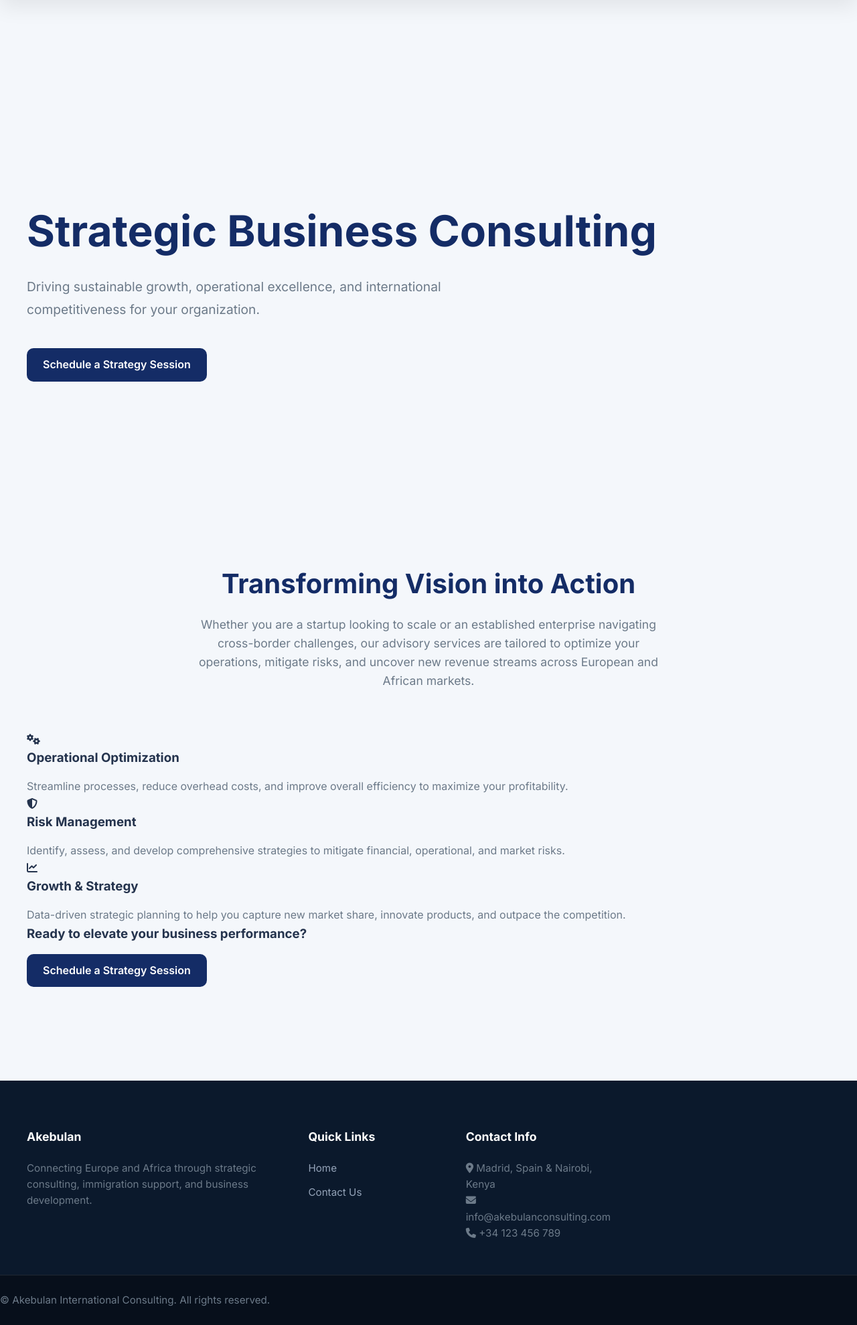
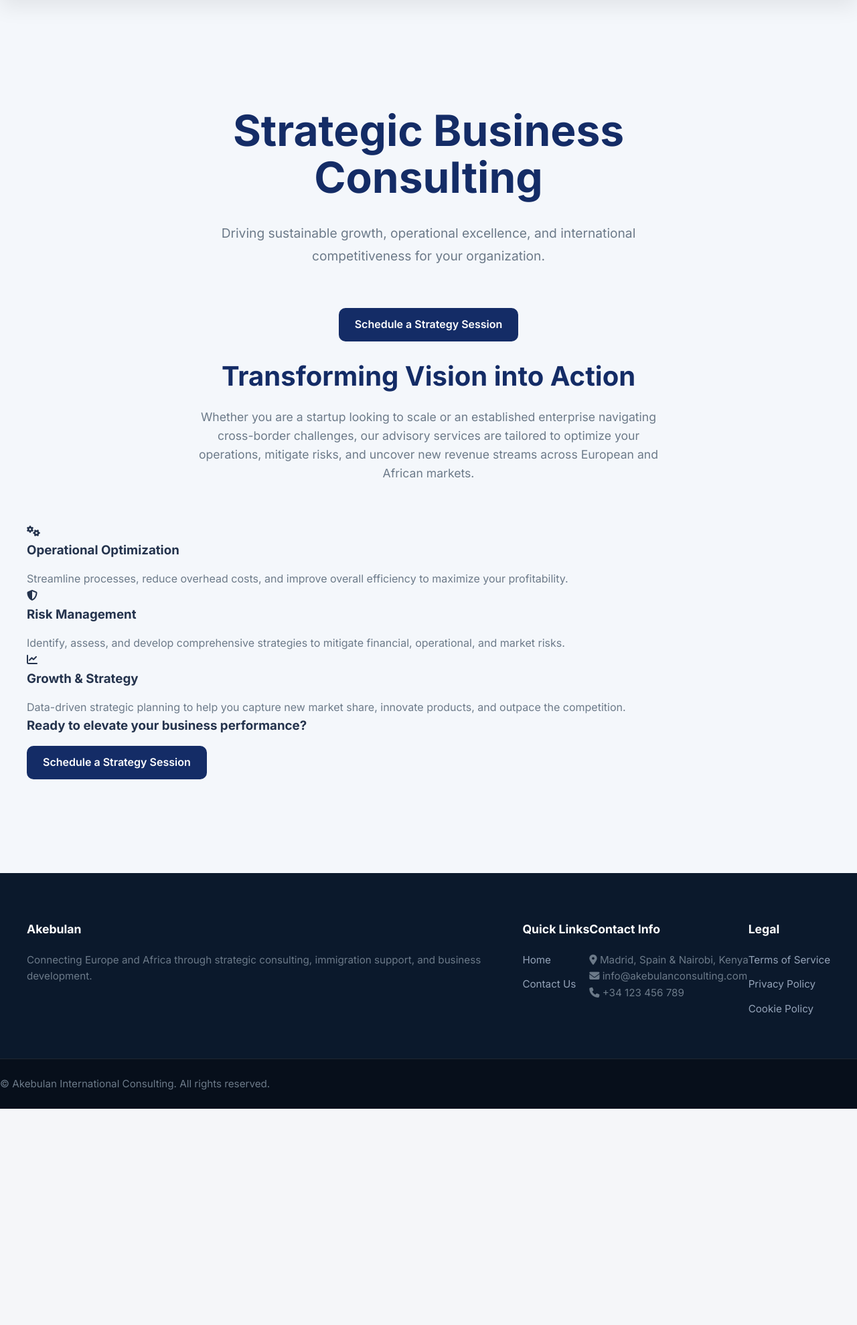
Before and after one commit to cfpetit/akebulane-Consulting, a Flask app: page /services/business-consulting in a window 1280 px wide. Shown: the part 101-2080 px from the top of the page at 67% size. After the commit the page ends 1757 px from the top, so only its background shows below. Run offline with Flask 3, Linux system fonts and the light colour scheme; data that the repository does not hold is empty; parts of the project's set-up code (start-up, migrations or seed data) failed here and were passed over.

Commit message:
Added legal pages

```diff
--- a/app/__init__.py
+++ b/app/__init__.py
@@ -486,6 +486,38 @@
             "description": "Footer - Company / Brand Name Heading",
             "content": "Akebulan",
         },
+
+    # --- LEGAL PAGES ---
+        {
+            "key": "terms_title",
+            "description": "Terms of Service - Page Title",
+            "content": "Terms of Service",
+        },
+        {
+            "key": "terms_content",
+            "description": "Terms of Service - Body Content (HTML allowed)",
+            "content": "<h2>1. Terms</h2><p>Terms of service placeholder content. Edit this from your Admin Dashboard.</p>",
+        },
+        {
+            "key": "privacy_title",
+            "description": "Privacy Policy - Page Title",
+            "content": "Privacy Policy",
+        },
+        {
+            "key": "privacy_content",
+            "description": "Privacy Policy - Body Content (HTML allowed)",
+            "content": "<h2>1. Data Protection</h2><p>Privacy policy placeholder content. Edit this from your Admin Dashboard.</p>",
+        },
+        {
+            "key": "cookie_policy_title",
+            "description": "Cookie Policy - Page Title",
+            "content": "Cookie Policy & Declaration",
+        },
+        {
+            "key": "cookie_policy_content",
+            "description": "Cookie Policy - Body Content (HTML allowed)",
+            "content": "<h2>1. Cookie Declaration</h2><p>Cookie policy placeholder content. Edit this from your Admin Dashboard.</p>",
+        },
     ]
     try:
         for item in DEFAULT_CONTENTS:
--- a/app/public/routes.py
+++ b/app/public/routes.py
@@ -50,3 +50,18 @@
 def strategic_partnerships():
     """Renders the Strategic Partnerships service detail page."""
     return render_template("public/services/strategic_partnerships.html")
+
+@public_bp.route("/terms-of-service")
+def terms_of_service():
+    """Renders the Terms of Service page."""
+    return render_template("public/terms.html")
+
+@public_bp.route("/privacy-policy")
+def privacy_policy():
+    """Renders the Privacy Policy page."""
+    return render_template("public/privacy.html")
+
+@public_bp.route("/cookie-policy")
+def cookie_policy():
+    """Renders the Cookie Policy and Declaration page."""
+    return render_template("public/cookie_policy.html")
--- a/app/public/templates/public/services/business_consulting.html
+++ b/app/public/templates/public/services/business_consulting.html
@@ -5,7 +5,7 @@
 {% block content %}
 
 <!-- Hero Section -->
-<section class="hero">
+<section class="hero service-hero">
     <div class="hero-text">
         <h1>
             {{ texts.get('business_hero_title', 'Strategic Business Consulting') | safe }}
--- a/app/public/templates/public/services/immigration.html
+++ b/app/public/templates/public/services/immigration.html
@@ -5,7 +5,7 @@
 {% block content %}
 
 <!-- Hero Section -->
-<section class="hero">
+<section class="hero service-hero">
     <div class="hero-text">
         <h1>
             {{ texts.get('immigration_hero_title', 'Professional Immigration & Residency Support') | safe }}
--- a/app/public/templates/public/services/market_entry.html
+++ b/app/public/templates/public/services/market_entry.html
@@ -5,7 +5,7 @@
 {% block content %}
 
 <!-- Hero Section -->
-<section class="hero">
+<section class="hero service-hero">
     <div class="hero-text">
         <h1>
             {{ texts.get('market_hero_title', 'Market Entry Strategies') | safe }}
--- a/app/public/templates/public/services/strategic_partnerships.html
+++ b/app/public/templates/public/services/strategic_partnerships.html
@@ -5,7 +5,7 @@
 {% block content %}
 
 <!-- Hero Section -->
-<section class="hero">
+<section class="hero service-hero">
     <div class="hero-text">
         <h1>
             {{ texts.get('partnerships_hero_title', 'Strategic Partnerships') | safe }}
--- a/app/static/css/base.css
+++ b/app/static/css/base.css
@@ -81,3 +81,86 @@
 
     color:var(--text-light);
 }
+
+
+/* ======================================
+          SERVICE PAGES HERO
+====================================== */
+.service-hero {
+    height: auto !important;         /* Kills the full-screen height */
+    min-height: 0 !important;        /* Kills any minimum height */
+    padding-top: 120px !important;   /* Clears the navbar + adds a little breathing room */
+    margin-top: 0px !important;
+    padding-bottom: 0px !important;
+    text-align: center;
+    display: flex;
+    justify-content: center;
+}
+
+/* Kill the invisible spacing on the title itself */
+.service-hero .hero-text h1 {
+    margin-top: 0px !important;
+    padding-top: 0px !important;
+}
+
+.service-hero .hero-text {
+    max-width: 800px;
+    margin: 0 auto;
+    display: flex;
+    flex-direction: column;
+    align-items: center;
+}
+
+.service-hero .hero-buttons {
+    justify-content: center;
+    margin-top: 20px;
+    margin-bottom: 0px !important;   /* Kill invisible space below the button */
+}
+
+/* ======================================
+   PULL THE NEXT SECTION UP
+====================================== */
+/* Target both the section and the specific class to guarantee the override works */
+.service-hero + section,
+.service-hero + .why-akebulan {
+    padding-top: 20px !important;    /* Drastically shrink top padding */
+    margin-top: 0px !important;
+}
+
+/* Kill the invisible margins on the title container inside that section */
+.service-hero + section .section-title,
+.service-hero + section .section-title h2 {
+    margin-top: 0px !important;
+    padding-top: 0px !important;
+}
+
+/* ======================================
+            LEGAL PAGES
+====================================== */
+.legal-container {
+    max-width: 900px;
+    margin: 0 auto;
+    padding: 140px 20px 80px 20px;
+}
+
+.legal-container h1 {
+    font-size: 2.5rem;
+    color: var(--primary);
+    margin-bottom: 30px;
+    text-align: center;
+}
+
+.legal-body {
+    line-height: 1.8;
+    color: var(--text-light);
+}
+
+.legal-body h2 {
+    color: var(--primary);
+    margin-top: 30px;
+    margin-bottom: 15px;
+}
+
+.legal-body p {
+    margin-bottom: 20px;
+}
--- a/app/static/css/cards.css
+++ b/app/static/css/cards.css
@@ -8,7 +8,7 @@
 
     margin:60px auto;
 
-    padding:0 40px;
+    padding:0px 40px;
 
     display:grid;
 
@@ -271,7 +271,7 @@
 
 .services{
 
-    padding:120px 40px;
+    padding:80px 40px;
 
 }
 
--- a/app/static/css/footer.css
+++ b/app/static/css/footer.css
@@ -15,8 +15,8 @@
     margin: 0 auto;
     padding: 0 40px 50px 40px;
     display: grid;
-    grid-template-columns: 2fr 1fr 1fr 1.5fr;
-    gap: 50px;
+    grid-template-columns: repeat(4,auto);
+    justify-content: space-between;
 }
 
 /* Headings */
@@ -38,6 +38,7 @@
     line-height: 1.7;
     margin-bottom: 20px;
     color: #94a3b8;
+    max-width: 250px;
 }
 
 .footer-contact p {
--- a/app/templates/base_template.html
+++ b/app/templates/base_template.html
@@ -38,7 +38,7 @@
           href="{{ url_for('static', filename='css/forms.css') }}">
 
     <link rel="stylesheet"
-          href="{{ url_for('static', filename='css/cards.css') }}">
+          href="{{ url_for('static', filename='css/cards.css') }}?v=2">
 
     <link rel="stylesheet"
           href="{{ url_for('static', filename='css/index.css') }}">
@@ -128,7 +128,6 @@
 
     <div class="footer-content">
 
-
 <script>
 
 window.addEventListener("scroll", function () {
@@ -185,8 +184,30 @@
             <p><i class="fa-solid fa-phone"></i> {{ texts.get('footer_phone', '+34 123 456 789') | safe }}</p>
         </div>
 
+
+
+    <!-- Footer Legal Column -->
+        <div class="footer-col">
+            <h4>{{ texts.get('footer_legal_title', 'Legal') | safe }}</h4>
+            <ul class="footer-links">
+                <li>
+                    <a href="{{ url_for('public.terms_of_service') }}">
+                        {{ texts.get('footer_link_terms', 'Terms of Service') | safe }}
+                    </a>
+                </li>
+                <li>
+                    <a href="{{ url_for('public.privacy_policy') }}">
+                        {{ texts.get('footer_link_privacy', 'Privacy Policy') | safe }}
+                    </a>
+                </li>
+                <li>
+                    <a href="{{ url_for('public.cookie_policy') }}">
+                        {{ texts.get('footer_link_cookies', 'Cookie Policy') | safe }}
+                    </a>
+                </li>
+            </ul>
+        </div>
     </div>
-
     <div class="footer-bottom">
         <p>{{ texts.get('footer_copyright', '© Akebulan International Consulting. All rights reserved.') | safe }}</p>
     </div>
```
Also changed, not shown: app/public/templates/public/cookie_policy.html (added, +12 -0 lines), app/public/templates/public/privacy.html (added, +12 -0 lines), app/public/templates/public/terms.html (added, +12 -0 lines).
